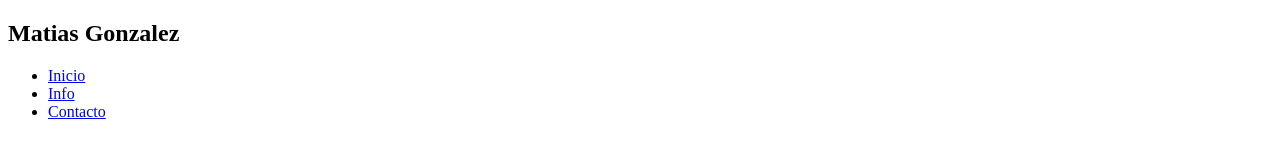
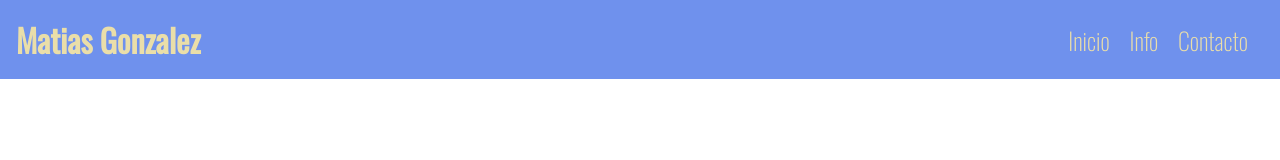
Before and after one commit to Tessera04/portfolio2, a plain HTML site: page index.html in a window 1280 px wide. Drawn offline with nearby package versions, Linux system fonts and the light colour scheme.

Commit message:
Navbar Finalizado

```diff
--- a/index.html
+++ b/index.html
@@ -3,21 +3,21 @@
 <head>
     <meta charset="UTF-8">
     <meta name="viewport" content="width=device-width, initial-scale=1.0">
+    <link rel="preconnect" href="https://fonts.googleapis.com">
+    <link rel="preconnect" href="https://fonts.gstatic.com" crossorigin>
+    <link href="https://fonts.googleapis.com/css2?family=Oswald:wght@200;400&display=swap" rel="stylesheet">
+    <link rel="stylesheet" href="stylex.css">
     <title>Portfolio Matias Gonzalez</title>
 </head>
 <body>
     <header>
         <nav class="navbar">
-            <div class="titulo">
             <h1>Matias Gonzalez</h1>
-            </div>
-            <div>
             <ul class="lista">
                 <li><a href="#inicio">Inicio</a></li>
                 <li><a href="#info">Info</a></li>
                 <li><a href="#contacto">Contacto</a></li>
             </ul>
-            </div>
         </nav>
     </header>
 
--- a/stylex.css
+++ b/stylex.css
@@ -1,4 +1,53 @@
 :root{
     --main-color: #EADEA9;
-    --main-color-dark: #6F91ED;
+    --dark-color-a: #7F852A;
+    --dark-color-b: #B3B872;
+    --blue-color-main: #6F91ED;
+    --blue-color-b: #7297B8;
 }
+
+*{
+    margin: 0;
+    padding: 0;
+}
+
+body{
+    font-family: 'Oswald', sans-serif;
+}
+
+.navbar{
+    background-color: var(--blue-color-main);
+    display: flex;
+    justify-content: space-between;
+    align-items: center;
+    padding: 1rem;
+}
+
+h1{
+    font-size: 32px;
+    color: var(--main-color);
+}
+
+.lista{
+    list-style-type: none;
+    padding: 0;
+    margin: 0;
+}
+
+.lista li{
+    display: inline;
+    margin-right: 1rem;
+
+}
+
+.lista li a{
+    text-decoration: none;
+    font-size: 24px;
+    font-weight: 200;
+    color: var(--main-color);
+    transition: color 0.3s;
+}
+
+.lista li a:hover{
+    color: var(--dark-color-b);
+}
```
Lines whose indentation alone changed are shown as unchanged.
